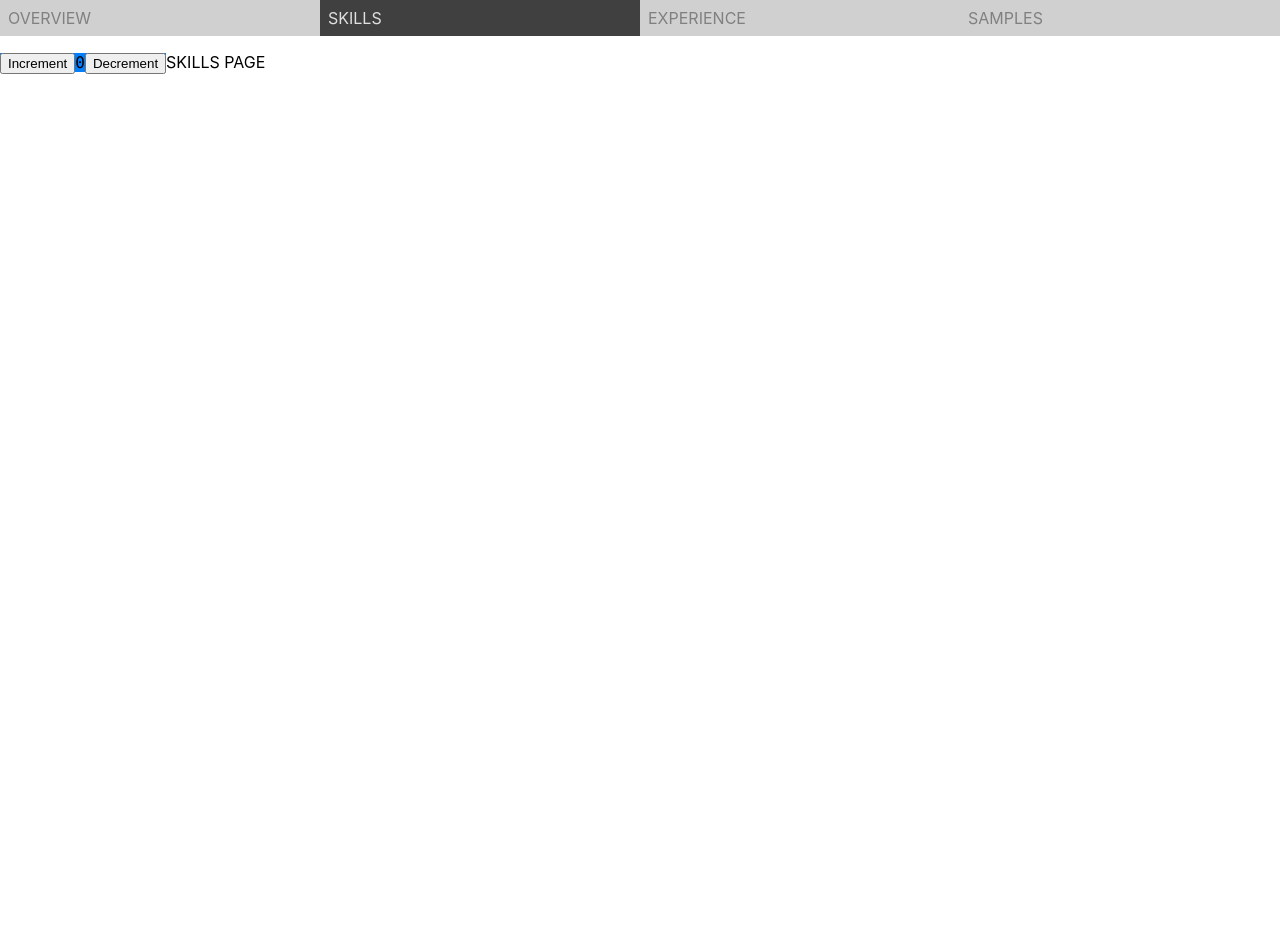
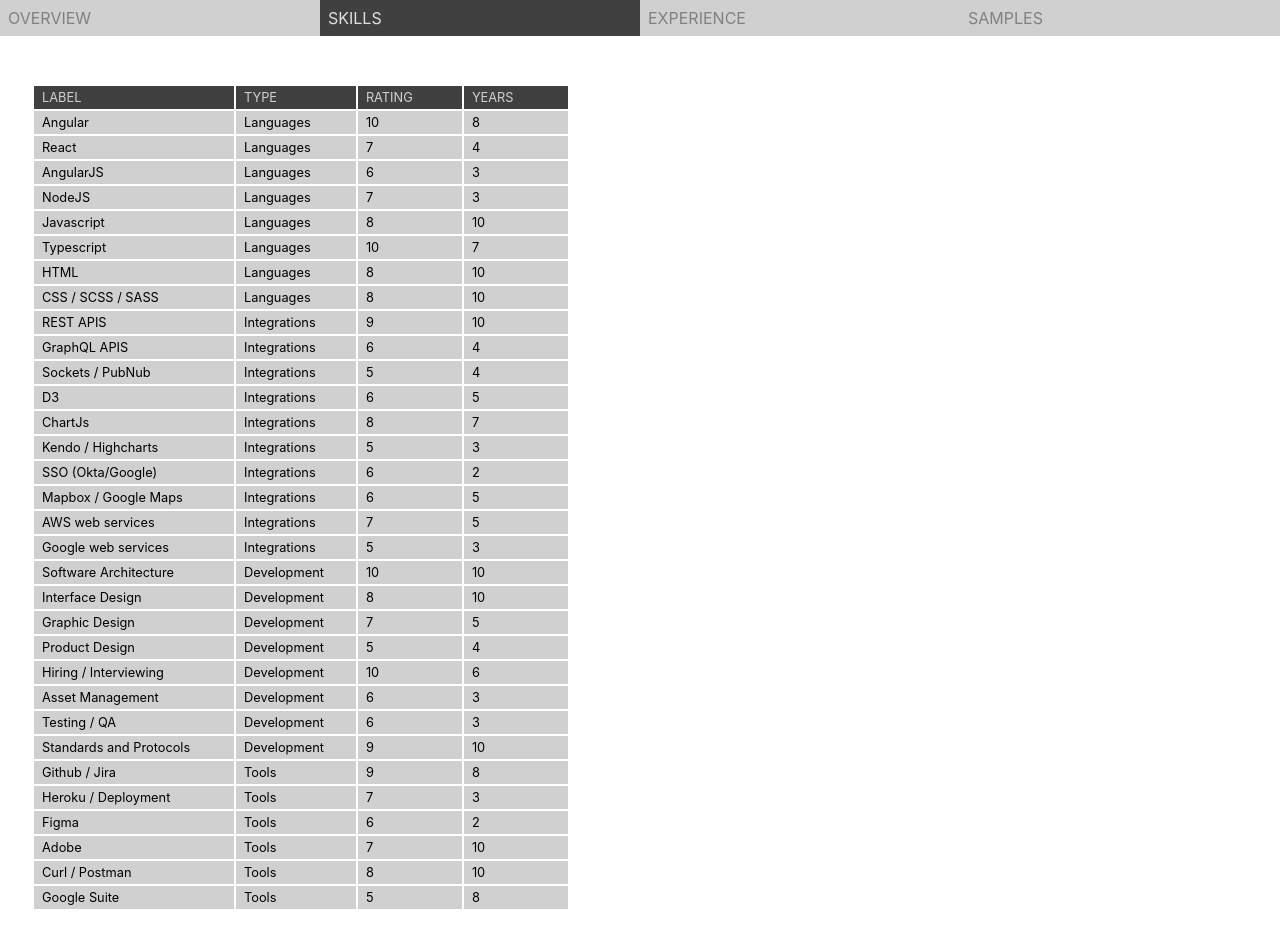
Before and after one commit to oolox/pcousineau-react, a React (Create React App) app: page / in a window 1280 px wide. Both pictures are taken after a click on the element "SKILLS". Before the commit the page ends 800 px from the top, so only its background shows below. Built offline with nearby package versions, Linux system fonts and the light colour scheme.

Commit message:
Skills WORKS

```diff
--- a/src/components/overview/overview.css
+++ b/src/components/overview/overview.css
@@ -1,5 +1,5 @@
 .overview-container {
-    padding: 1rem;
+    padding: 2rem;
 
     .overview {
         color: #202020;
--- /dev/null
+++ b/src/components/skills/skills.css
@@ -0,0 +1,29 @@
+.skills {
+    padding: 2rem;
+    table {
+        font-size: 0.8rem;
+        thead {
+            cursor: pointer;
+            tr {
+                background-color: #404040;
+                color: #d0d0d0;
+                td {
+                    text-transform: uppercase;
+                    padding: 0.25rem 2rem 0.25rem 0.5rem;
+                    width: 4rem;
+                }
+                td:first-child {
+                    width: 10rem;
+                }
+            }
+        }
+        tbody {
+            tr {
+                background-color: #d0d0d0;
+                td {
+                    padding: 0.25rem 2rem 0.25rem 0.5rem
+                }
+            }
+        }
+    }
+}
--- a/src/components/skills/skills.tsx
+++ b/src/components/skills/skills.tsx
@@ -1,15 +1,94 @@
-import { useAppSelector, useAppDispatch } from '../../store/hooks';
-import { decrement, increment } from '../../store/counterSlice';
+import {useAppSelector, useAppDispatch} from '../../store/hooks';
+import {decrement, increment, selectCount} from '../../store/counterSlice';
 import React from "react";
-
+import {selectSkills} from "../../store/skillsSlice";
+import "./skills.css"
+import {skillsItemType} from "../../App.types";
 
 const Skills = () => {
-    const count = useAppSelector((state) => state.counter.value)
     const dispatch = useAppDispatch()
+    const count: number = useAppSelector(selectCount);
+    const skills: skillsItemType[] = useAppSelector(selectSkills);
 
-    return <div>
+    const initSort: any[] = Object.keys(skills[0]).map((key) => {
+        return {key: key, direction: 'asc', isSort: false}
+    });
+
+    const [viewlist, setViewlist] = React.useState(skills);
+    const [sortBy, setSortBy] = React.useState({key: 'type', direction: 'asc'});
+    const [sortObj, setSortObj] = React.useState(initSort);
+
+    const doSort = (col: any) => {
+
+        const dir = col.direction === 'asc' ? 1 : -1;
+
+        switch (col.key) {
+            case 'rating':
+                setViewlist([...viewlist].sort((a, b) => {
+                    return (b.rating*dir) - (a.rating*dir)
+                }));
+                break;
+            case 'years':
+                setViewlist([...viewlist].sort((a, b) => {
+                    return (b.years*dir) - (a.years*dir)
+                }));
+                break;
+            case 'type':
+                setViewlist([...viewlist].sort((a, b) => {
+                    return a.type.toUpperCase() > b.type.toUpperCase() ? 1 * dir : -1 * dir;
+                }));
+                break;
+            case 'label':
+                setViewlist([...viewlist].sort((a, b) => {
+                    return a.label.toUpperCase() > b.label.toUpperCase() ? 1 * dir : -1 * dir;
+                }));
+                break;
+        }
+    }
+
+    const sortSkillsList = (col: any) => {
+        let updated: any = {};
+        if (col.key === sortBy.key) {
+            updated = sortObj.map(item => {
+                if (col.key === item.key) {
+                    return {...item, direction: item.direction == 'asc' ? 'desc' : 'asc'};
+                } else return item;
+            });
+        } else {
+            updated = sortObj.map(item => {
+                if (col.key === item.key) {
+                    return {...item, isSort: true};
+                } else return {...item, isSort: false};
+            });
+        }
+        setSortObj(updated);
+        updated.forEach((item: any) => {
+            if (item.key === col.key) {
+                setSortBy(item);
+                doSort(item);
+            }
+        })
+    }
+
+    const skillsHeader = sortObj.map((col: any) => {
+        return <td
+            onClick={() => sortSkillsList(col)}
+            className="table-header" key={col.key}>
+            {col.key} { col.isSort ? col.direction == 'asc' ? '+' : '-' : ''}
+        </td>;
+    });
+
+    const skillsRows = viewlist.map((skill: any) => {
+        return <tr key={skill.label}>
+            <td>{skill.label}</td>
+            <td>{skill.type}</td>
+            <td>{skill.rating}</td>
+            <td>{skill.years}</td>
+        </tr>;
+    });
+
+    const countcontrols =
         <code style={{backgroundColor: '#0080ff'}}>
-
             <button
                 aria-label="Increment value"
                 onClick={() => dispatch(increment())}
@@ -23,11 +102,19 @@
             >
                 Decrement
             </button>
-
         </code>
 
 
-        SKILLS PAGE</div>;
+    return <div className="skills">
+        <table>
+            <thead>
+            <tr>{skillsHeader}</tr>
+            </thead>
+            <tbody>
+            {skillsRows}
+            </tbody>
+        </table>
+    </div>;
 }
 
 export default Skills;
--- a/src/components/services/skillsData.ts
+++ b/src/services/skillsData.ts
@@ -1,4 +1,4 @@
-import { skillsItemType } from "../../App.types";
+import { skillsItemType } from "../App.types";
 
 export const skillsData: skillsItemType[] = [
   { label: 'Angular', type: 'Languages', rating: 10, years: 8  },
--- a/src/components/services/timelineData.ts
+++ b/src/services/timelineData.ts
@@ -1,4 +1,4 @@
-import {jobItemType} from "../../App.types";
+import {jobItemType} from "../App.types";
 
 export const timelineData: jobItemType[] = [
     {
--- a/src/store/counterSlice.ts
+++ b/src/store/counterSlice.ts
@@ -1,20 +1,17 @@
-import { createSlice, PayloadAction } from '@reduxjs/toolkit'
+import { createSlice } from '@reduxjs/toolkit'
 import type { RootState } from './store'
 
-// Define a type for the slice state
 interface CounterState {
     value: number
 }
 
-// Define the initial state using that type
 const initialState: CounterState = {
     value: 0,
 }
 
 export const counterSlice = createSlice({
     name: 'counter',
-    // `createSlice` will infer the state type from the `initialState` argument
-    initialState,
+     initialState,
     reducers: {
         increment: (state) => {
             state.value += 1
@@ -22,16 +19,8 @@
         decrement: (state) => {
             state.value -= 1
         },
-        // Use the PayloadAction type to declare the contents of `action.payload`
-        incrementByAmount: (state, action: PayloadAction<number>) => {
-            state.value += action.payload
-        },
     },
 })
 
-export const { increment, decrement, incrementByAmount } = counterSlice.actions
-
-// Other code such as selectors can use the imported `RootState` type
+export const { increment, decrement } = counterSlice.actions
 export const selectCount = (state: RootState) => state.counter.value
-
-export default counterSlice.reducer
--- /dev/null
+++ b/src/store/skillsSlice.ts
@@ -0,0 +1,15 @@
+import { createSlice } from '@reduxjs/toolkit'
+import type { RootState } from './store'
+import { skillsData } from '../services/skillsData'
+import { skillsItemType } from "../App.types";
+
+const initialState: skillsItemType[] = skillsData;
+
+
+export const skillsSlice = createSlice({
+    name: 'skills',
+    initialState,
+    reducers: { },
+})
+
+export const selectSkills = (state: RootState) => state.skills
--- a/src/store/store.ts
+++ b/src/store/store.ts
@@ -1,9 +1,11 @@
 import { configureStore } from '@reduxjs/toolkit'
 import { counterSlice } from './counterSlice'
+import {skillsSlice} from "./skillsSlice";
 
 export const store = configureStore({
     reducer: {
         counter: counterSlice.reducer,
+        skills: skillsSlice.reducer,
     },
 })
 
```
